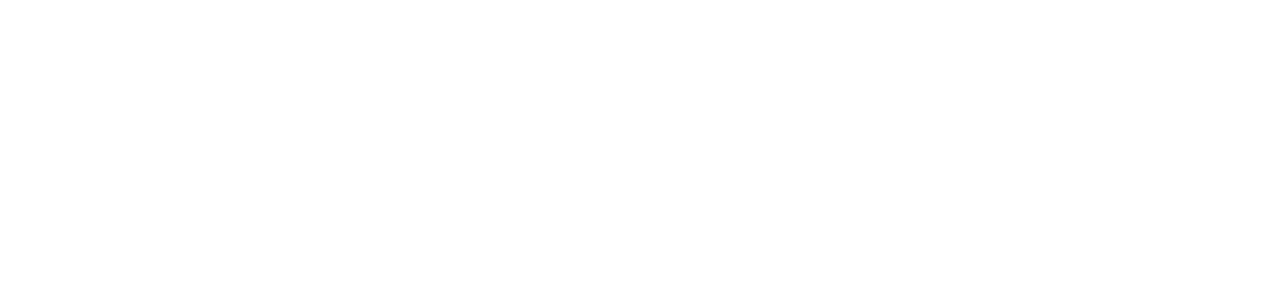
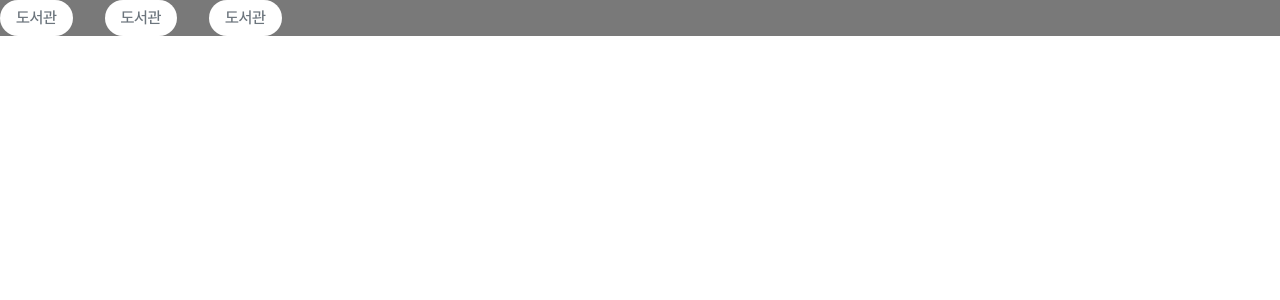
Before and after one commit to waieiches/SM-137-Frontend, a React (Vite) app: page / in a window 1280 px wide. Shown: the top 300 px of the page. Built offline with nearby package versions, Linux system fonts and the light colour scheme.

Commit message:
feat : 해시태그 및 선택 버튼 레이아웃 제작

```diff
--- a/src/App.tsx
+++ b/src/App.tsx
@@ -1,7 +1,20 @@
-import "./reset.css"
+import styled from "@emotion/styled";
+import PillButton from "./components/pill-button/PillButton";
+import "./reset.css";
+const Wrap = styled.div`
+  background-color: #797979;
+  display: flex;
+  gap: 2rem;
+`;
 
 function App() {
-  return
+  return (
+    <Wrap>
+      <PillButton contents="도서관" />
+      <PillButton contents="도서관" />
+      <PillButton contents="도서관" />
+    </Wrap>
+  );
 }
 
 export default App;
--- /dev/null
+++ b/src/components/pill-button/PillButton.tsx
@@ -0,0 +1,43 @@
+import styled from "@emotion/styled";
+import { useState } from "react";
+
+interface PillButtonProps {
+  contents: string;
+}
+interface ContainerProps {
+  isClick: boolean;
+}
+const Container = styled.button<ContainerProps>`
+  padding: 0 1rem;
+  background-color: var(--white);
+  border-radius: 3rem;
+  border: ${(props) => props.isClick && "2px solid var(--light-primary)"};
+  color: ${(props) =>
+    props.isClick ? "var(--light-primary)" : "var(--gray5-lowText)"};
+  &:hover {
+    color: ${(props) => !props.isClick && "var(--gray5-header)"};
+  }
+  @media (max-width: 768px) {
+    padding: 0 0.8rem;
+    font-size: 0.875rem;
+  }
+  @media (max-width: 480px) {
+    padding: 0 0.5rem;
+    font-size: 0.75rem;
+  }
+`;
+const Contents = styled.div``;
+
+const PillButton = ({ contents }: PillButtonProps) => {
+  const [isClick, setIsClick] = useState(false);
+  const handleClick = () => {
+    setIsClick((prev) => !prev);
+  };
+  return (
+    <Container isClick={isClick} onClick={handleClick}>
+      <Contents>{contents}</Contents>
+    </Container>
+  );
+};
+
+export default PillButton;
```
